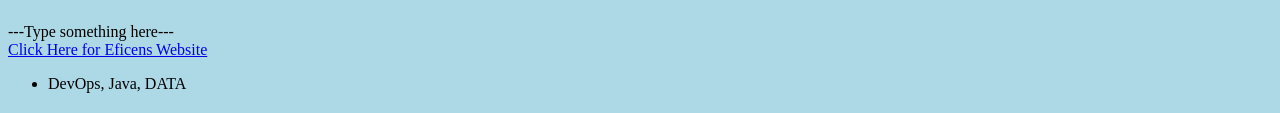
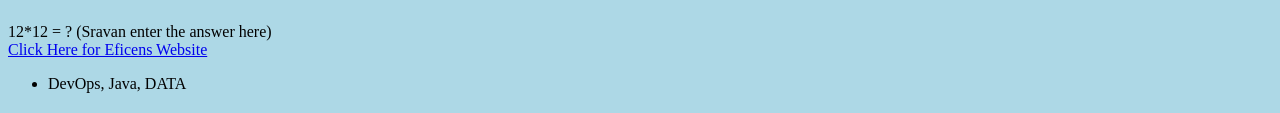
Before and after one commit to Ashish1797/CollabPSSRA, a plain HTML site: page index.html in a window 1280 px wide. Shown: the part 173-286 px from the top of the page. Drawn offline with Linux system fonts and the light colour scheme.

Commit message:
Next task is for Sravana

```diff
--- a/index.html
+++ b/index.html
@@ -8,7 +8,7 @@
 
 		<h2> <img src = "https://eficens.ai/assets/img/logo.svg"; width="300" height="90"> </img> </h2>
 
-	<p1> ---Type something here--- <br> </p1>
+	<p1> 12*12 = ? (Sravan enter the answer here)   <br> </p1>
 	<p2> <a href = "https://eficens.ai/"> Click Here for Eficens Website </a> </p2>
 	<ul> <li> DevOps, Java, DATA </li>
 	</ul>
```
